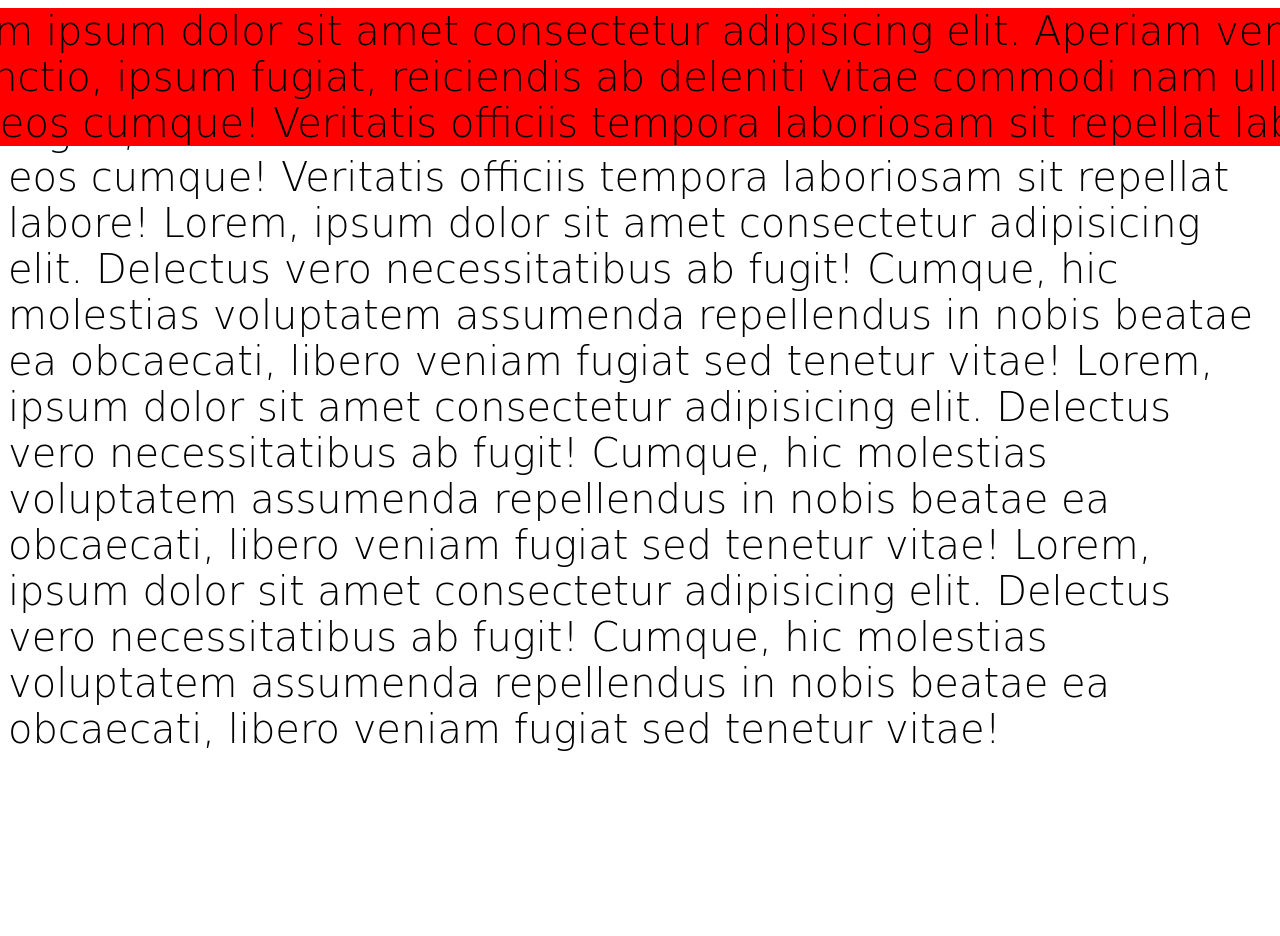
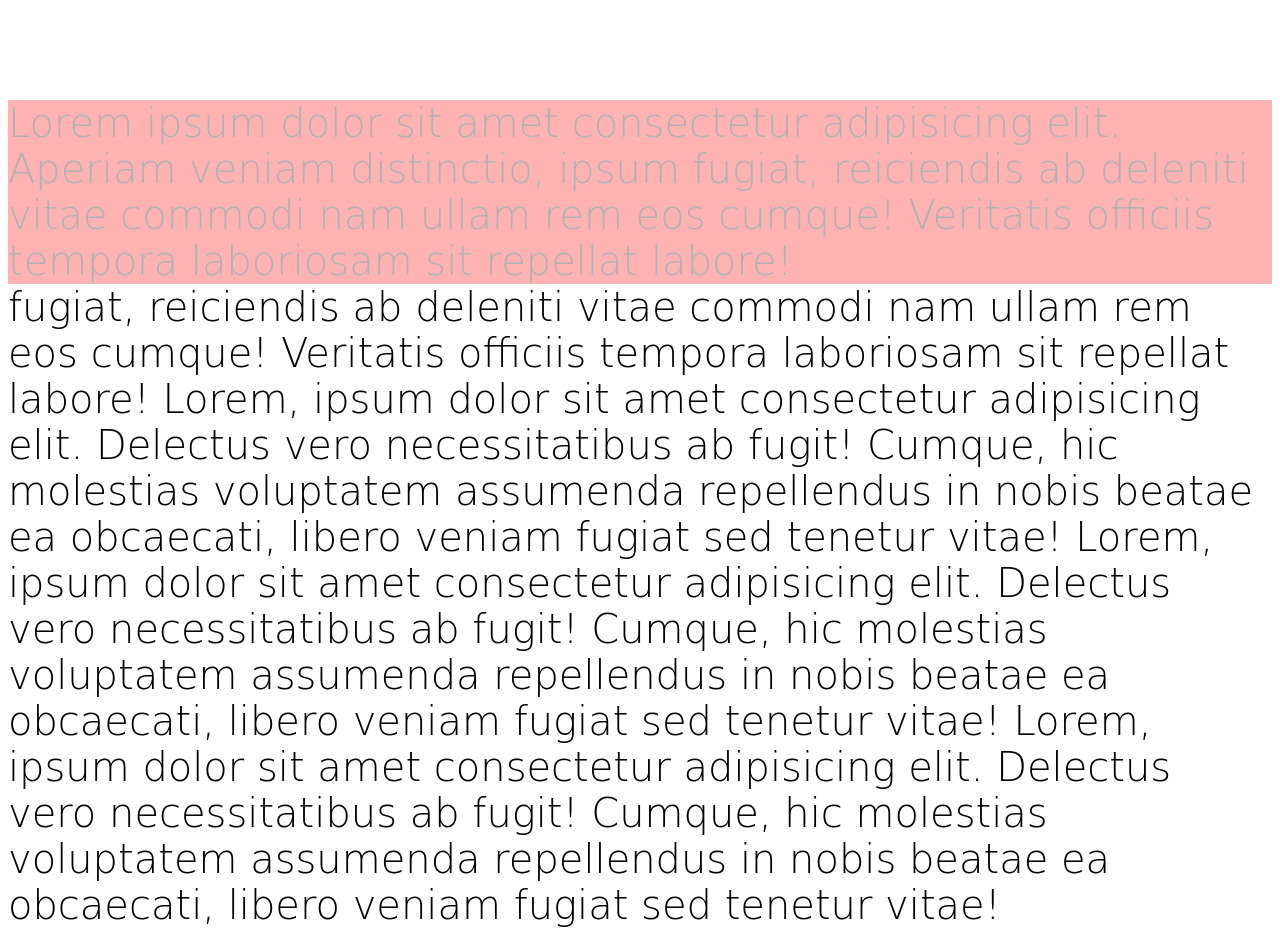
Before and after one commit to JeysonJosueGomezVillamizarADSI/Curso-CSS, a plain HTML site: page index.html in a window 1280 px wide. Before the commit the page ends 800 px from the top, so only its background shows below. Drawn offline with Linux system fonts and the light colour scheme.

Commit message:
Position Sticky

```diff
--- a/index.html
+++ b/index.html
@@ -5,7 +5,7 @@
     <meta charset="UTF-8">
     <meta http-equiv="X-UA-Compatible" content="IE=edge">
     <meta name="viewport" content="width=device-width, initial-scale=1.0">
-    <title>position: fixed;</title>
+    <title>Position Sticky;</title>
     <link rel="stylesheet" href="style.css">
 </head>
 
--- a/style.css
+++ b/style.css
@@ -4,13 +4,12 @@
     font-size: 40px;
 }
 
-body{
-    padding-top: 100px;
-}
+
 
 .caja-fixed{
     background: red;
-    position: fixed;
-
-    margin: -100px;
+    position: sticky;
+    opacity: 0.3;
+    top: 0;
+    margin-top: 100px;
 }
```
